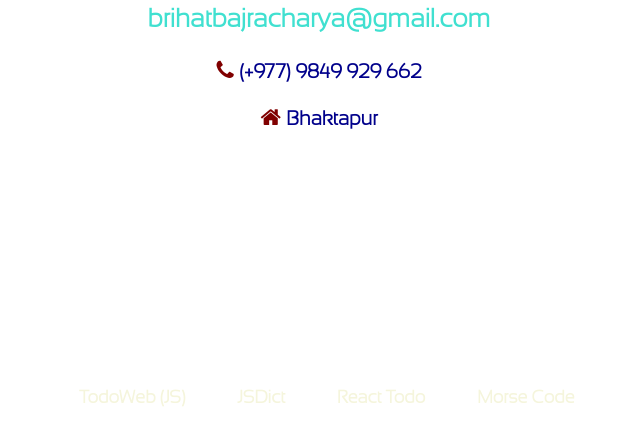
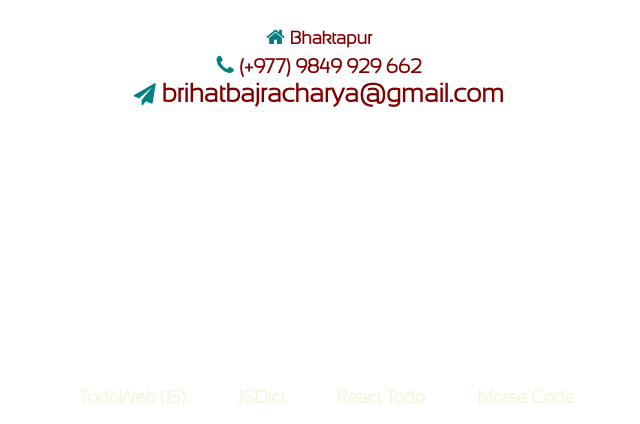
Before and after one commit to Brihat9/brihat9.github.io, a plain HTML site: page index.html in a window 1280 px wide. Shown: the part 376-800 px from the top of the page, without its empty margins (321-961 px from the left). Drawn offline with Linux system fonts and the light colour scheme.

Commit message:
favicon, minor UI change, meta tag, minor css change

```diff
--- a/css/custom.css
+++ b/css/custom.css
@@ -25,20 +25,35 @@ body {
   margin-bottom: -5px;
 }
 
-.title_email {
+.title_email a {
   font-family: my_custom_font;
   font-weight: 900;
   font-size: 26px;
-  color: turquoise;
-  margin-top: 15px;
-  margin-bottom: 30px;
+  color: maroon;
+  text-decoration: none;
+}
+
+.title_email a:hover {
+  color: teal;
+}
+
+.address a {
+  font-family: my_custom_font;
+  font-weight: 900;
+  font-size: 18px;
+  color: maroon;
+  text-decoration: none;
+}
+
+.address a:hover {
+  color: teal;
 }
 
 .contact {
   font-family: my_custom_font;
   font-weight: 900;
   font-size: 20px;
-  color: darkblue;
+  color: maroon;
 }
 
 .footer {
--- a/css/fa.css
+++ b/css/fa.css
@@ -38,9 +38,16 @@
   filter: grayscale(0%);
 }
 
-.fa.fa-phone, .fa.fa-home {
-  font-size: 22px;
-  color: maroon;
+.fa.fa-home {
+  font-size: 20px;
+  color: teal;
   margin-top: -15px;
   margin-bottom: 10px;
 }
+
+.fa.fa-phone, .fa.fa-paper-plane {
+  font-size: 22px;
+  color: teal;
+  margin-top: -15px;
+  margin-bottom: 10px;
+}
--- a/index.html
+++ b/index.html
@@ -1,7 +1,15 @@
 <!DOCTYPE html>
 <html lang="en" dir="ltr">
   <head>
+    <meta charset="UTF-8">
+    <meta name="description" content="Personal Info" />
+    <meta name="keywords" content="brihat" />
+    <meta name="author" content="brihat" />
+    <meta name="og:title" content="brihat" />
+    <meta name="og:image" content="./img/brihat.png" />
+
     <title>Brihat</title>
+    <link rel="icon" href="./img/favicon.ico" type="image/x-icon" />
     <link rel="stylesheet" href="./css/custom.css" />
     <link rel="stylesheet" href="./css/fa.css" />
     <link rel="stylesheet" href="https://maxcdn.bootstrapcdn.com/font-awesome/4.7.0/css/font-awesome.min.css" />
@@ -23,18 +31,25 @@
         <a href="viber://add?number=9779849929662"><img src="./img/viber.png" class="chatter" /></a>
       </div>
 
-      <pre class="title_email">brihatbajracharya@gmail.com</pre>
+      <br />
+
+      <b class="fa fa-home">
+        <span class="address"><a href="https://goo.gl/maps/G5CxVvHbYrgro1nr7"> Bhaktapur</a></span>
+      </b>
+
+      <br />
 
       <b class="fa fa-phone">
         <span class="contact"> (+977) 9849 929 662</span>
       </b>
 
       <br />
+
+      <b class="fa fa-paper-plane">
+        <span class="title_email"><a href="mailto:brihatbajracharya@gmail.com"> brihatbajracharya@gmail.com</a></span>
+      </b>
+
       <br />
-
-      <b class="fa fa-home">
-        <span class="contact"> Bhaktapur</span>
-      </b>
 
       <div class="footer">
         <a href="https://brihat-rb.github.io/todoweb/todoweb.html">TodoWeb (JS)</a>&emsp;&emsp;&emsp;
```
Also changed, not shown: img/brihat.png (added), img/favicon.ico (added).
